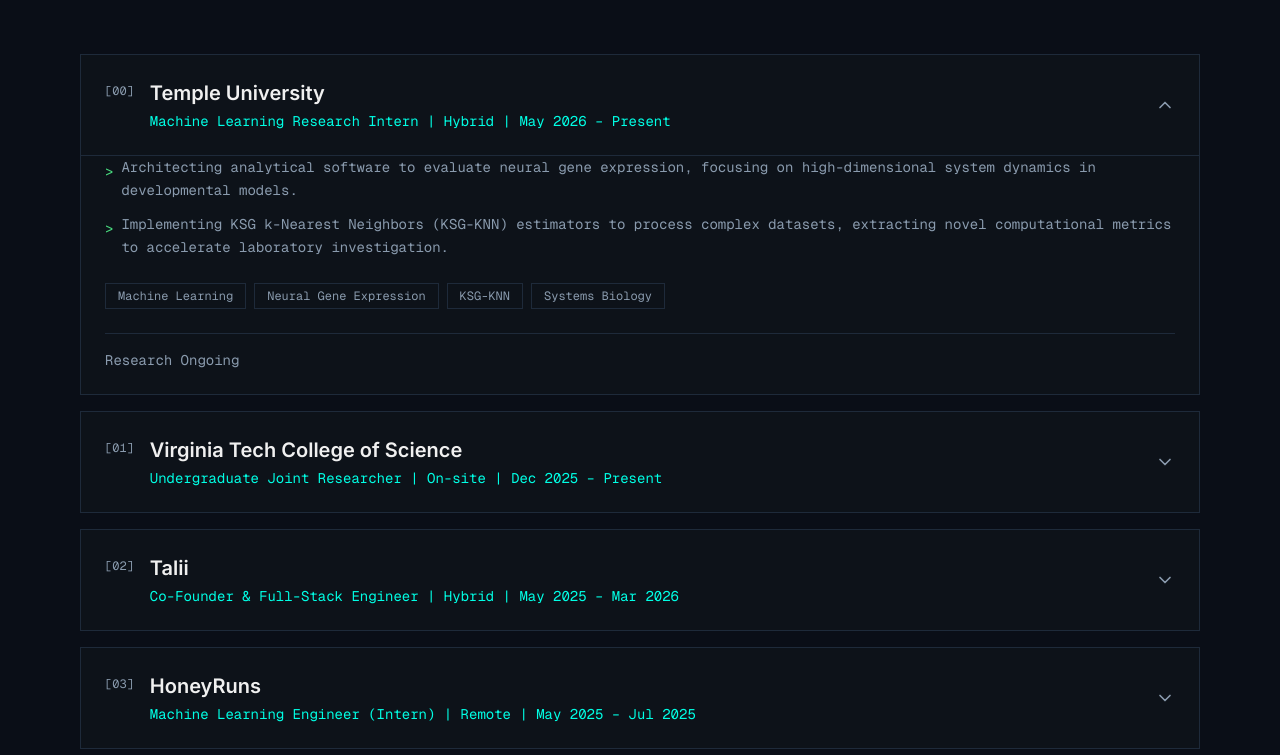
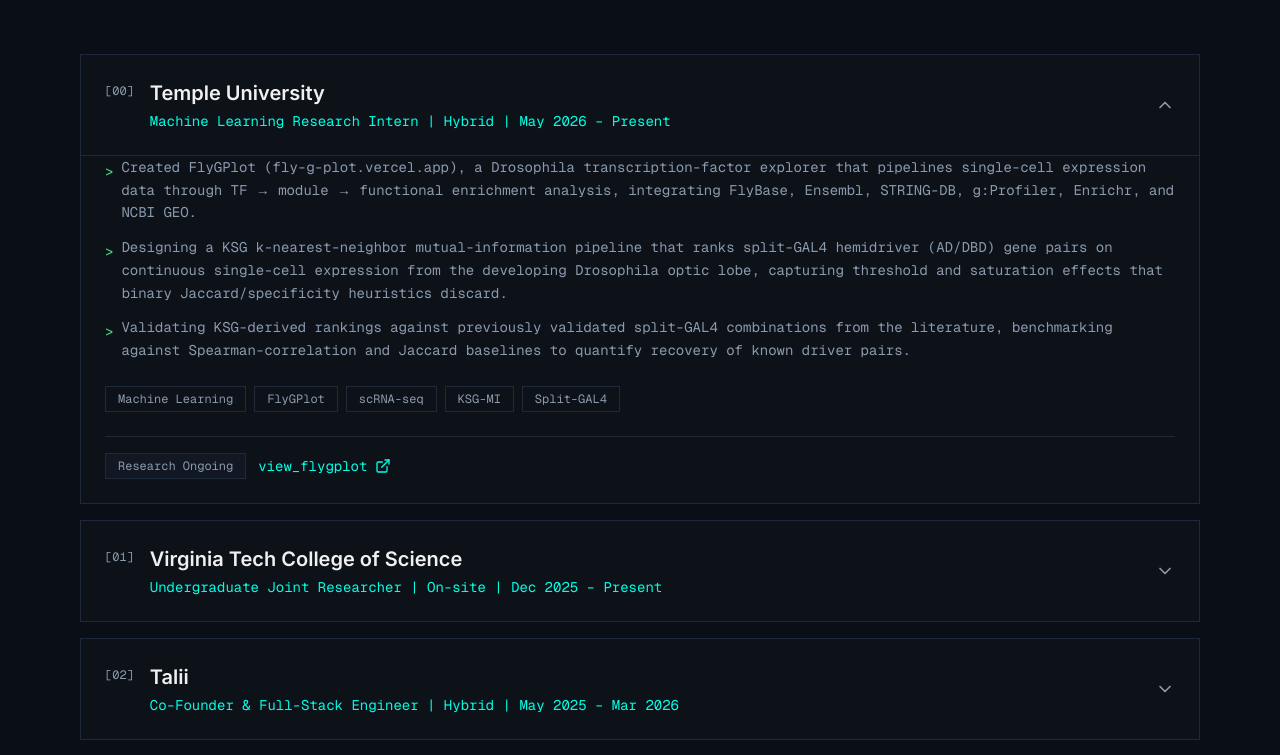
Before and after one commit to yaskhalil/portfolio_site, a Next.js app: page / in a window 1280 px wide. Shown: the part 2007-2762 px from the top of the page. Built offline with nearby package versions, Linux system fonts and the light colour scheme; no server answers.

Commit message:
content: rewrite projects — Temple (FlyGPlot + KSG split-GAL4 proposal), VT STP-Diff w/ DOI, Talii user growth, La-Unica (NDA), expanded Diggeridoos front-end

```diff
--- a/components/portfolio/projects.tsx
+++ b/components/portfolio/projects.tsx
@@ -24,39 +24,56 @@
     title: "Temple University",
     subtitle: "Machine Learning Research Intern | Hybrid | May 2026 – Present",
     bullets: [
-      "Architecting analytical software to evaluate neural gene expression, focusing on high-dimensional system dynamics in developmental models.",
-      "Implementing KSG k-Nearest Neighbors (KSG-KNN) estimators to process complex datasets, extracting novel computational metrics to accelerate laboratory investigation."
+      "Created FlyGPlot (fly-g-plot.vercel.app), a Drosophila transcription-factor explorer that pipelines single-cell expression data through TF → module → functional enrichment analysis, integrating FlyBase, Ensembl, STRING-DB, g:Profiler, Enrichr, and NCBI GEO.",
+      "Designing a KSG k-nearest-neighbor mutual-information pipeline that ranks split-GAL4 hemidriver (AD/DBD) gene pairs on continuous single-cell expression from the developing Drosophila optic lobe, capturing threshold and saturation effects that binary Jaccard/specificity heuristics discard.",
+      "Validating KSG-derived rankings against previously validated split-GAL4 combinations from the literature, benchmarking against Spearman-correlation and Jaccard baselines to quantify recovery of known driver pairs.",
     ],
-    tags: ["Machine Learning", "Neural Gene Expression", "KSG-KNN", "Systems Biology"],
-    documentationLabel: "Research Ongoing",
+    tags: ["Machine Learning", "FlyGPlot", "scRNA-seq", "KSG-MI", "Split-GAL4"],
+    documentationUrl: "https://fly-g-plot.vercel.app/",
+    documentationLabel: "view_flygplot",
+    statusLabel: "Research Ongoing",
   },
   {
     id: "vt-science",
     title: "Virginia Tech College of Science",
     subtitle: "Undergraduate Joint Researcher | On-site | Dec 2025 – Present",
     bullets: [
-      "Architected a PyTorch-based Semi-Tensor Product Graph Neural Network (STP-GNN), engineering an algebraic transition operator using Khatri-Rao assembly to map discrete Boolean logic into a continuous, differentiable landscape scaled for 2²⁰+ state-space circuits.",
-      "Condensed a 30-variable module from an unstable 1,140+ attractor space down to 3 functional basins, executing 10,000-trajectory stochastic simulations to mathematically prove absolute structural robustness within the system dynamics.",
-      "Engineered gradient-directed perturbation algorithms to bypass invariant manifold bottlenecks, validating the architecture against discrete probabilistic baselines with <0.1% variance."
+      "Developed STP-Diff, a differentiable framework that maps discrete Boolean gene-network dynamics onto a manifold via Semi-Tensor Product (STP) with an implicit Vector-Jacobian Product (VJP) operator, cutting complexity from O(4^N) to O(N·2^N) — a measured 353x speedup at N=20.",
+      "Applied Projected Gradient Descent (PGD) adversarial attacks to expose the Rb-E2F axis as the vulnerability bottleneck of a 10-node mammalian cell-cycle model, validated against CRISPR-Cas9 knockout data from DepMap 25Q3 (1000+ cancer cell lines, p < 10^-6).",
+      "Quantified network resilience through Epsilon-Critical search, establishing ε_critical = 2.8000 for the p53-Mdm2 DNA-damage circuit.",
     ],
-    tags: ["PyTorch", "STP-GNN", "State-Space", "Stochastic Simulation"],
-    documentationUrl: "https://github.com/yaskhalil/Benchmark-STP-vs-MLLR",
-    documentationLabel: "view_research_code",
-    statusLabel: "ArXiv Publication Coming Soon",
+    tags: ["PyTorch", "STP-Diff", "Semi-Tensor Product", "Adversarial ML", "Systems Biology"],
+    documentationUrl: "https://doi.org/10.13140/RG.2.2.35274.32965",
+    documentationLabel: "view_paper",
+    statusLabel: "Preprint",
   },
   {
     id: "talii",
     title: "Talii",
     subtitle: "Co-Founder & Full-Stack Engineer | Hybrid | May 2025 – Mar 2026",
     bullets: [
-      "Engineered and launched a cross-platform ecosystem using a unified TypeScript mono-repo and 110+ modular components, ensuring feature parity across web and native mobile applications.",
-      "Designed and normalized a PostgreSQL schema to support distributed scheduling, entity locations, and analytics with scalable RLS-based security."
+      "Grew the platform to a live user base and shipped the full application end-to-end, replacing outdated barber booking platforms with a unified scheduling, client-management, and discovery experience.",
+      "Engineered a cross-platform ecosystem using a unified TypeScript mono-repo and 110+ modular components, ensuring feature parity across web and native mobile applications.",
+      "Designed and normalized a PostgreSQL schema to support distributed scheduling, entity locations, and analytics with scalable RLS-based security.",
     ],
     tags: ["TypeScript Mono-repo", "React Native", "PostgreSQL", "RLS Security"],
     documentationUrl: "https://github.com/yaskhalil/talii",
     documentationLabel: "view_code",
     statusLabel: "Code Available",
     statusUrl: "https://github.com/yaskhalil/talii",
+  },
+  {
+    id: "la-unica",
+    title: "La-Unica (Real Estate Startup)",
+    subtitle: "Machine Learning Engineer & Front-End Developer | Contract",
+    bullets: [
+      "Developed machine learning models and front-end work for La-Unica, a venture-backed real estate startup — delivered under contract, with the platform front end built out as a proposed system.",
+      "Joined the founding team on a project with multi-million-dollar VC backing and clients already waiting — leading all machine learning work.",
+      "Specific architecture and model details are under NDA.",
+    ],
+    tags: ["Machine Learning", "Real Estate", "React", "Frontend"],
+    documentationLabel: "details under NDA",
+    statusLabel: "Under NDA",
   },
   {
     id: "honeyruns",
@@ -66,7 +83,7 @@
       "Designed and deployed an end-to-end vehicle health monitoring neural network leveraging a bi-directional LSTM with attention mechanisms.",
       "Improved anomaly detection accuracy from 40-60% to 87-95% through iterative retraining on 30K+ telemetry points every 10 minutes.",
       "Architected a three-tier anomaly detection pipeline utilizing LSTM for sequential insights and DBSCAN for geographic hotspot clustering.",
-      "Built scalable FastAPI microservices on Railway with Supabase integration, exposing telemetry insights via an internal dashboard UI."
+      "Built scalable FastAPI microservices on Railway with Supabase integration, exposing telemetry insights via an internal dashboard UI.",
     ],
     tags: ["BiLSTM", "Attention Mechanisms", "DBSCAN", "FastAPI", "Supabase"],
     documentationUrl: "https://www.honeyruns.com",
@@ -77,11 +94,13 @@
   {
     id: "diggeridoos",
     title: "The Diggeridoos",
-    subtitle: "Software Member | On-site | Jan 2025 – May 2025",
+    subtitle: "Front-End Developer | Virginia Tech Diggeridoos | Jan 2025 – May 2025",
     bullets: [
-      "Developed responsive web components and interactive front-end features utilizing JavaScript and React.js."
+      "Built the front end for Virginia Tech's Diggeridoos robotics team, turning Arduino telemetry into live visualizations of how the machine was operating.",
+      "Led the movement-based visualization work: a 360° sonar-style heading view with a position dot, making facing direction and turning legible at a glance for the operator.",
+      "Used React and modern front-end tooling, working on a team to convert raw sensor streams into an intuitive operator dashboard.",
     ],
-    tags: ["JavaScript", "React.js", "Frontend"],
+    tags: ["React", "Arduino", "Data Visualization", "Robotics"],
     documentationLabel: "Academic Project",
   },
 ]
```
Also changed, not shown: 2 other files (tests, documents, lock files or other folders).
